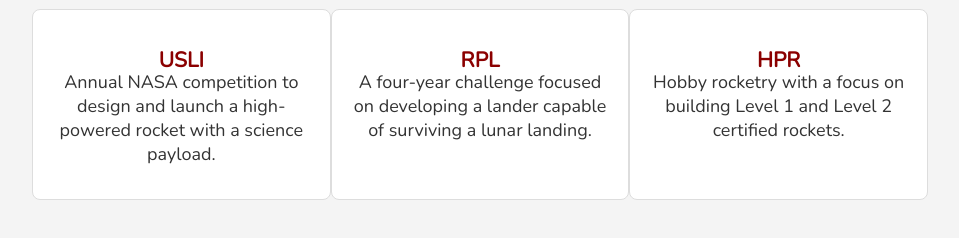
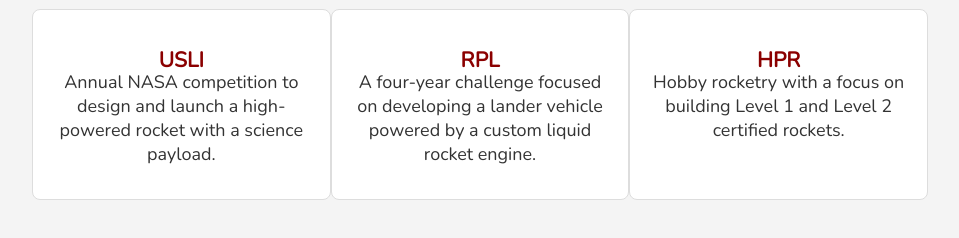
Before and after one commit to aadev151/rocketry-website, a plain HTML site: page index.html in a window 1280 px wide. Shown: the part 546-784 px from the top of the page, without its empty margins (160-1119 px from the left). Drawn offline with nearby package versions, Linux system fonts and the light colour scheme.

Commit message:
Update index.html

```diff
--- a/index.html
+++ b/index.html
@@ -112,7 +112,7 @@
                 </div>
                 <div class="subteam">
                     <h3>RPL</h3>
-                    <p>A four-year challenge focused on developing a lander capable of surviving a lunar landing.</p>
+                    <p>A four-year challenge focused on developing a lander vehicle powered by a custom liquid rocket engine.</p>
                 </div>
                 <div class="subteam">
                     <h3>HPR</h3>
```
